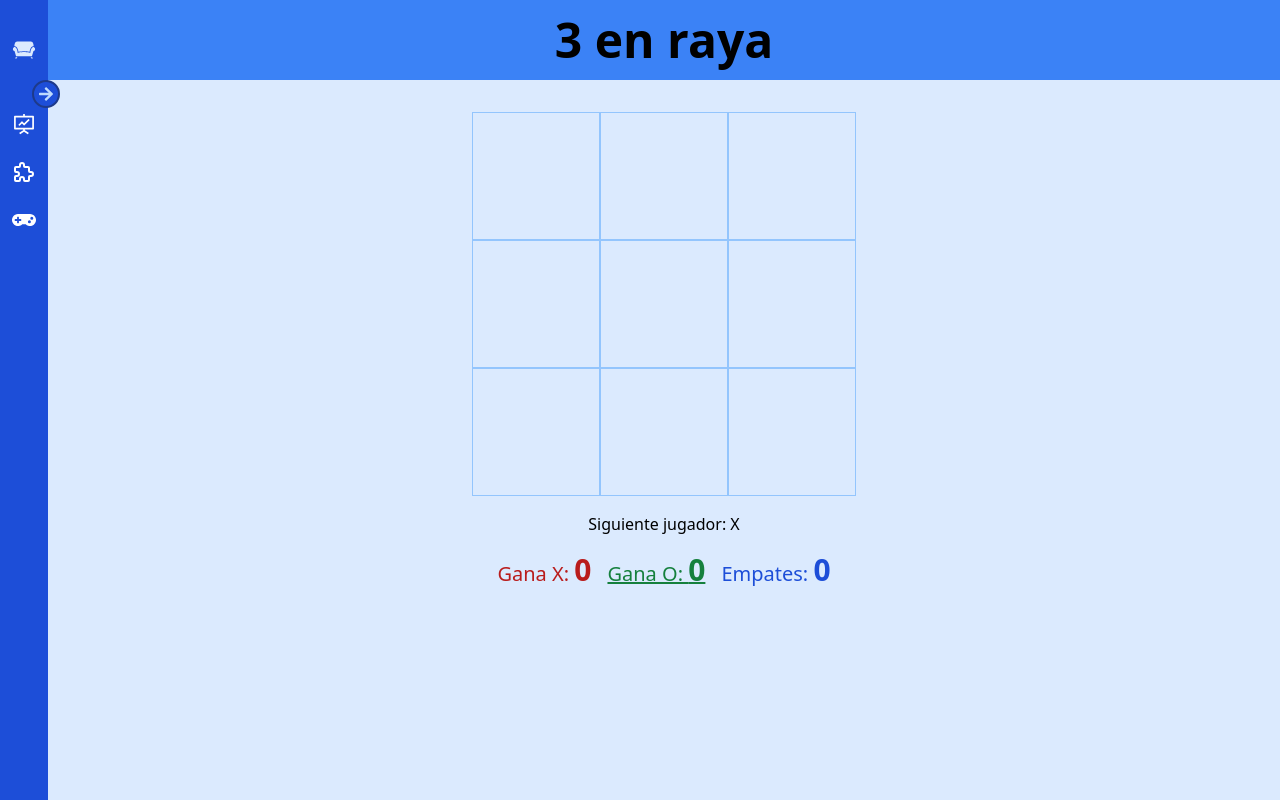
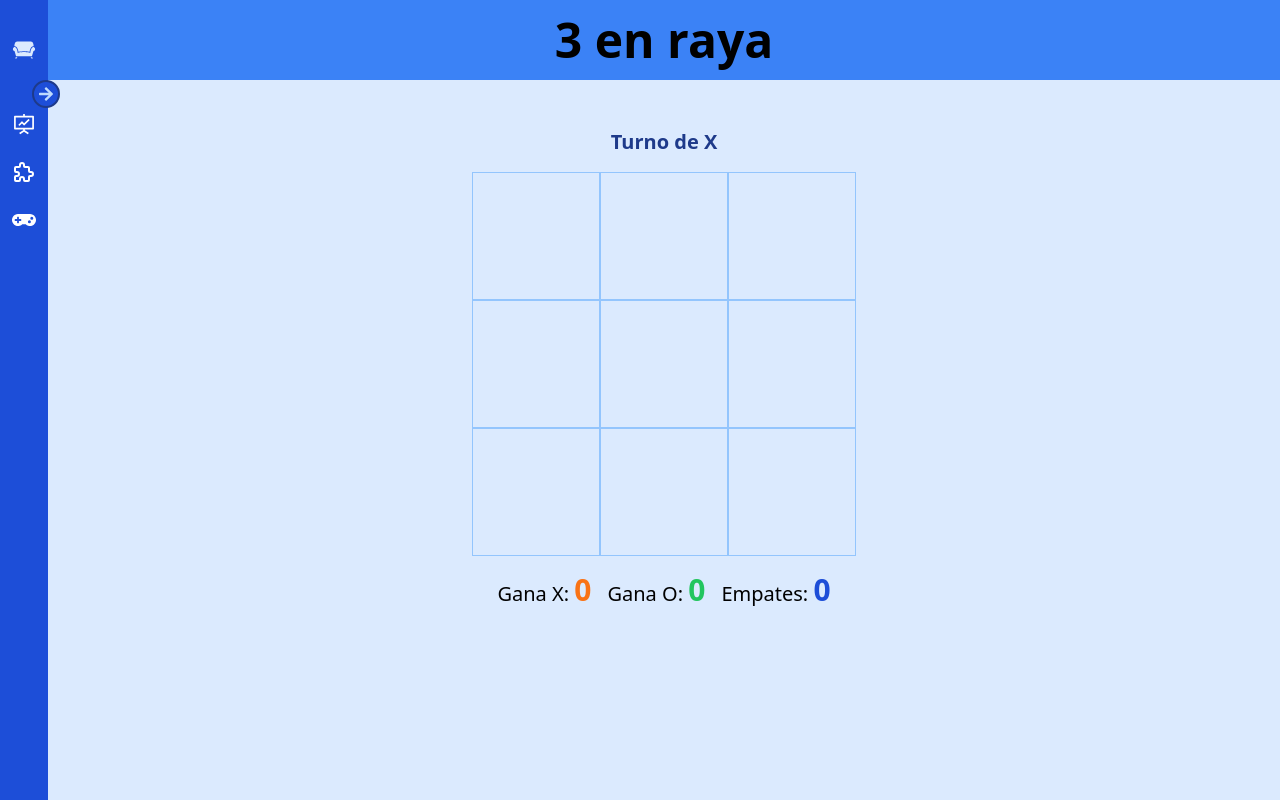
Before and after one commit to irenealcaine/el-rincon-de-no-pensar, a React (Create React App) app: page /games/tic-tac-toe in a window 1280 px wide. Built offline with nearby package versions, Linux system fonts and the light colour scheme.

Commit message:
Update TicTacToe.jsx

```diff
--- a/src/Components/TicTacToe.jsx
+++ b/src/Components/TicTacToe.jsx
@@ -34,7 +34,7 @@ function TicTacToe() {
   const renderSquare = (index) => {
     const value = board[index];
     const isX = value === "X";
-    const textStyle = isX ? "text-red-500" : "text-green-500";
+    const textStyle = isX ? "text-orange-500" : "text-green-500";
 
     return (
       <div
@@ -47,14 +47,25 @@ function TicTacToe() {
   };
 
   const isGameOver = winner || board.every((square) => square !== null);
-  const status = isGameOver
-    ? winner
-      ? `Ganador: ${winner}`
-      : "Es un empate!"
-    : `Siguiente jugador: ${xIsNext ? "X" : "O"}`;
+  const status = isGameOver ? (
+    winner ? (
+      <span
+        className={`${
+          winner === "X" ? "text-orange-500" : "text-green-500"
+        } font-bold text-3xl`}
+      >{`¡Gana ${winner}!`}</span>
+    ) : (
+      <span className="font-bold text-3xl text-blue-700">¡Es un empate!</span>
+    )
+  ) : (
+    <span className="font-bold text-xl text-blue-900">{`Turno de ${
+      xIsNext ? "X" : "O"
+    }`}</span>
+  );
 
   return (
     <div className="flex flex-col items-center">
+      <div className="my-4">{status}</div>
       <div className="flex">
         {[0, 1, 2].map((index) => renderSquare(index))}
       </div>
@@ -64,17 +75,23 @@ function TicTacToe() {
       <div className="flex">
         {[6, 7, 8].map((index) => renderSquare(index))}
       </div>
-      <div className="my-4">{status}</div>
 
-      <div className="flex flex-col md:flex-row md:gap-4 text-xl items-center">
-        <div className="text-red-700">
-          Gana X: <span className="font-bold text-3xl">{playerXWins}</span>
+      <div className="flex flex-col md:flex-row md:gap-4 text-xl items-center my-4">
+        <div className="">
+          Gana X:{" "}
+          <span className="font-bold text-3xl text-orange-500">
+            {playerXWins}
+          </span>
         </div>
-        <div className="text-green-700 underline decoration-2">
-          Gana O: <span className="font-bold text-3xl">{playerOWins}</span>
+        <div className="">
+          Gana O:{" "}
+          <span className="font-bold text-3xl text-green-500">
+            {playerOWins}
+          </span>
         </div>
-        <div className="text-blue-700">
-          Empates: <span className="font-bold text-3xl">{draws}</span>
+        <div className="">
+          Empates:{" "}
+          <span className="font-bold text-3xl text-blue-700">{draws}</span>
         </div>
       </div>
 
```
